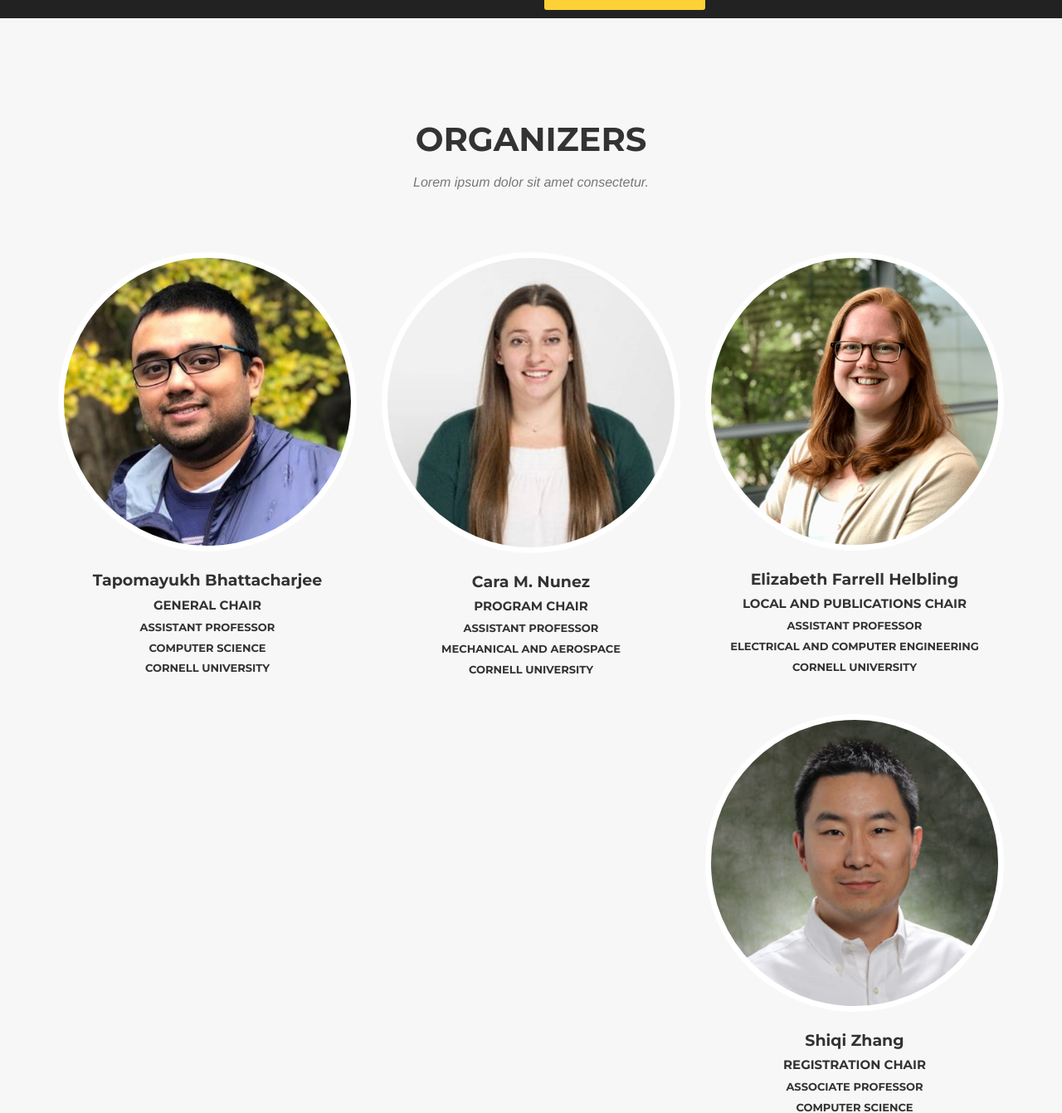
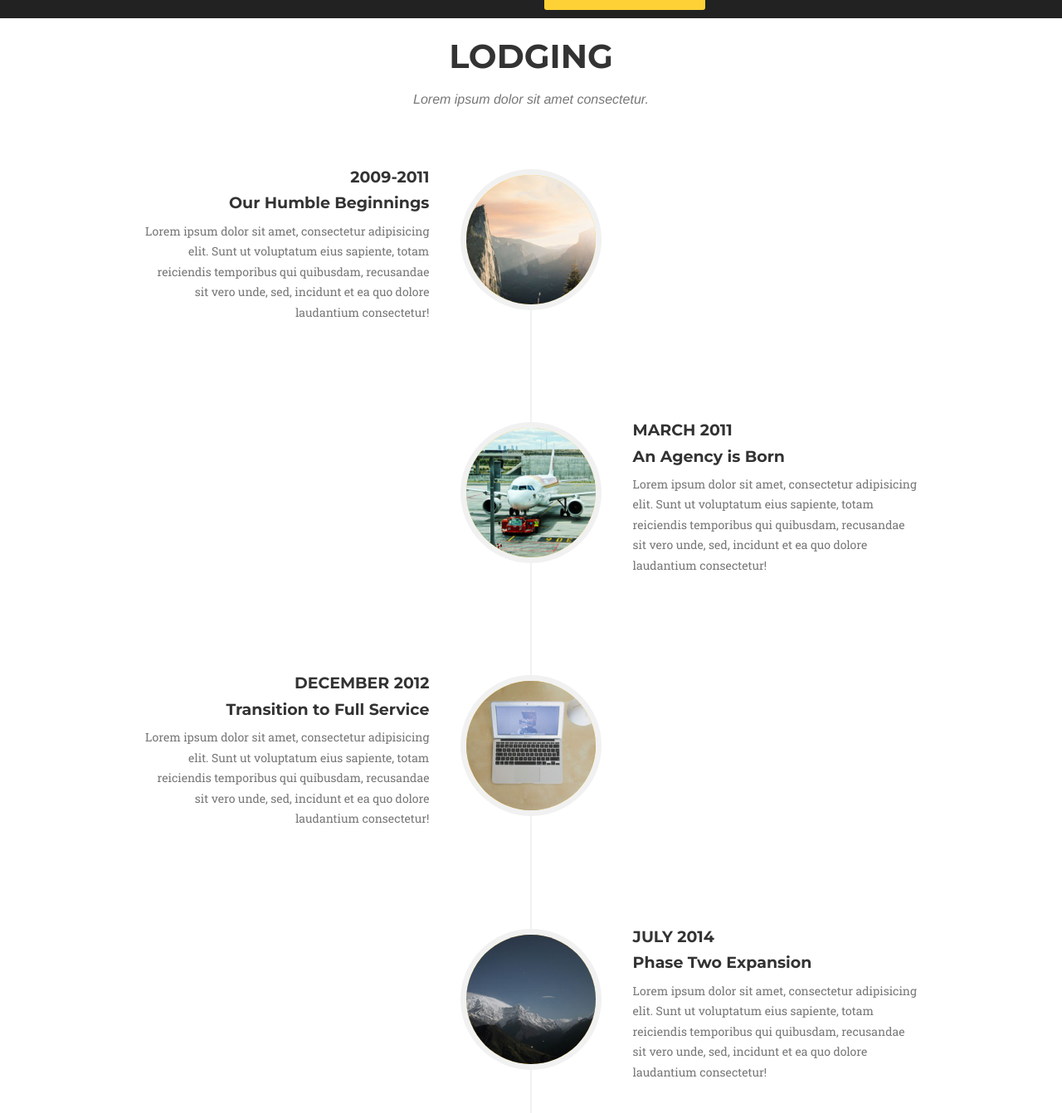
Before and after one commit to Cornell-Tech-AIRLab/cornell2025.nerc.io, a Jekyll site: the page built from index.html, in a window 1280 px wide and 1400 px high, scrolled down 2952 px, cut to the strip 58-1400 px from the top of the window. Shown: the whole strip at 83% size. Built offline with Jekyll 4.4.1, drawn with Linux system fonts in a browser that asks for light colours; some web fonts are replaced.

Commit message:
adding lodging files

```diff
--- /dev/null
+++ b/_includes/lodging.html
@@ -0,0 +1,80 @@
+<!-- About Section -->
+    <section id="lodging">
+        <div class="container">
+            <div class="row">
+                <div class="col-lg-12 text-center">
+                    <h2 class="section-heading">Lodging</h2>
+                    <h3 class="section-subheading text-muted">Lorem ipsum dolor sit amet consectetur.</h3>
+                </div>
+            </div>
+            <div class="row">
+                <div class="col-lg-12">
+                    <ul class="timeline">
+                        <li>
+                            <div class="timeline-image">
+                                <img class="img-circle img-responsive" src="img/about/1.jpg" alt="">
+                            </div>
+                            <div class="timeline-panel">
+                                <div class="timeline-heading">
+                                    <h4>2009-2011</h4>
+                                    <h4 class="subheading">Our Humble Beginnings</h4>
+                                </div>
+                                <div class="timeline-body">
+                                    <p class="text-muted">Lorem ipsum dolor sit amet, consectetur adipisicing elit. Sunt ut voluptatum eius sapiente, totam reiciendis temporibus qui quibusdam, recusandae sit vero unde, sed, incidunt et ea quo dolore laudantium consectetur!</p>
+                                </div>
+                            </div>
+                        </li>
+                        <li class="timeline-inverted">
+                            <div class="timeline-image">
+                                <img class="img-circle img-responsive" src="img/about/2.jpg" alt="">
+                            </div>
+                            <div class="timeline-panel">
+                                <div class="timeline-heading">
+                                    <h4>March 2011</h4>
+                                    <h4 class="subheading">An Agency is Born</h4>
+                                </div>
+                                <div class="timeline-body">
+                                    <p class="text-muted">Lorem ipsum dolor sit amet, consectetur adipisicing elit. Sunt ut voluptatum eius sapiente, totam reiciendis temporibus qui quibusdam, recusandae sit vero unde, sed, incidunt et ea quo dolore laudantium consectetur!</p>
+                                </div>
+                            </div>
+                        </li>
+                        <li>
+                            <div class="timeline-image">
+                                <img class="img-circle img-responsive" src="img/about/3.jpg" alt="">
+                            </div>
+                            <div class="timeline-panel">
+                                <div class="timeline-heading">
+                                    <h4>December 2012</h4>
+                                    <h4 class="subheading">Transition to Full Service</h4>
+                                </div>
+                                <div class="timeline-body">
+                                    <p class="text-muted">Lorem ipsum dolor sit amet, consectetur adipisicing elit. Sunt ut voluptatum eius sapiente, totam reiciendis temporibus qui quibusdam, recusandae sit vero unde, sed, incidunt et ea quo dolore laudantium consectetur!</p>
+                                </div>
+                            </div>
+                        </li>
+                        <li class="timeline-inverted">
+                            <div class="timeline-image">
+                                <img class="img-circle img-responsive" src="img/about/4.jpg" alt="">
+                            </div>
+                            <div class="timeline-panel">
+                                <div class="timeline-heading">
+                                    <h4>July 2014</h4>
+                                    <h4 class="subheading">Phase Two Expansion</h4>
+                                </div>
+                                <div class="timeline-body">
+                                    <p class="text-muted">Lorem ipsum dolor sit amet, consectetur adipisicing elit. Sunt ut voluptatum eius sapiente, totam reiciendis temporibus qui quibusdam, recusandae sit vero unde, sed, incidunt et ea quo dolore laudantium consectetur!</p>
+                                </div>
+                            </div>
+                        </li>
+                        <li class="timeline-inverted">
+                            <div class="timeline-image">
+                                <h4>Be Part
+                                    <br>Of Our
+                                    <br>Story!</h4>
+                            </div>
+                        </li>
+                    </ul>
+                </div>
+            </div>
+        </div>
+    </section>
--- a/_layouts/default.html
+++ b/_layouts/default.html
@@ -9,6 +9,7 @@
     {% include header.html %}
     {% include registration.html %}
     {% include portfolio_grid.html %}
+    {% include lodging.html %}
     {% include schedule.html %}
     {% include team.html %}
     {% include clients.html %}
```
